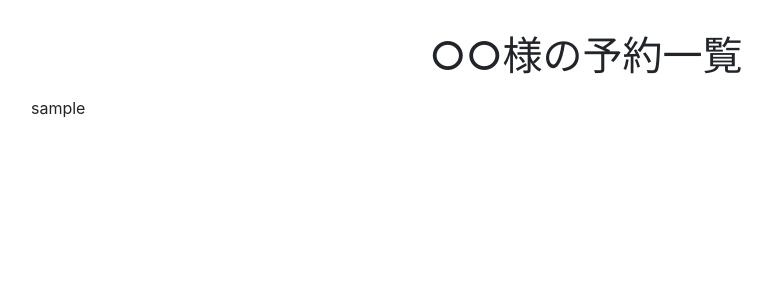
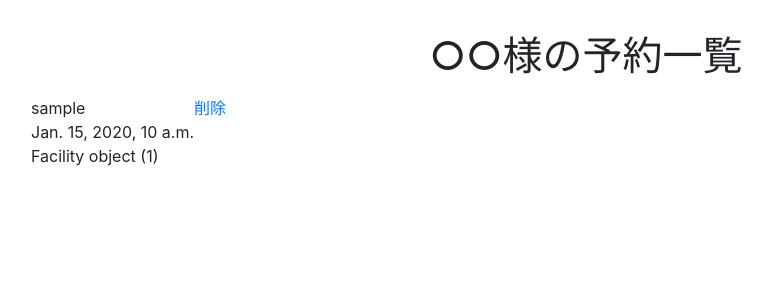
Before and after one commit to inaba1203mpka/sal_server_test, a Django app: page /reservation_list/ in a window 1280 px wide. Shown: the part 56-356 px from the top of the page, without its empty margins (54-826 px from the left). Run offline with Django 3.2, Linux system fonts and the light colour scheme; a user stored in the database is signed in; tables that the repository leaves empty hold one stand-in row (values such as "Sample post"); some libraries are stand-ins or nearby versions.

Commit message:
予約の削除完了

```diff
--- a/sal_server/system/models.py
+++ b/sal_server/system/models.py
@@ -153,7 +153,10 @@
     phone = models.PositiveIntegerField("電話番号")
     date_select = models.DateTimeField("日付")
     time_for = models.PositiveIntegerField("利用時間")
-
+    """
+    def get_people(self):
+        return self.man_in + self.man_out + self.woman_in + self.woman_out
+    """
 
 
 """ 施設 """
--- /dev/null
+++ b/sal_server/system/templates/system/reservation_confirm_delete.html
@@ -0,0 +1,5 @@
+<p>{{ object }} を削除していいですか?</p>
+<form method="post">
+  <button>削除する</button>
+  {% csrf_token %}
+</form>
--- a/sal_server/system/templates/system/reservation_list.html
+++ b/sal_server/system/templates/system/reservation_list.html
@@ -10,7 +10,12 @@
     </div>
     <dev class="row">
       {% for r in my_reservations %}
-      {{ r.owner_id }}
+        {{ r.owner_id }}<br>
+        {{ r.date_select }}<br>
+        {{ r.facility }}
+
+        <a href="{% url 'system:reservation_delete' r.pk %}">削除</a><br>
+        <hr>
       {% endfor %}
     </dev>
   </div>
--- a/sal_server/system/urls.py
+++ b/sal_server/system/urls.py
@@ -13,8 +13,8 @@
     path('user_create/', views.UserCreate.as_view(), name='user_create'),
     path('user_create/done', views.UserCreateDone.as_view(), name='user_create_done'),
     path('user_create/complete/<token>/', views.UserCreateComplete.as_view(), name='user_create_complete'),
-
     #予約系
     path('reservation_create/', views.Reservation_create.as_view(),name='reservation_create'),
     path('reservation_list/', views.Reservation_list.as_view(),name='reservation_list'),
+    path('<int:pk>/delete/',views.Reservation_delete.as_view(), name='reservation_delete'),
 ]
--- a/sal_server/system/views.py
+++ b/sal_server/system/views.py
@@ -1,4 +1,5 @@
 from django.conf import settings
+from django.urls import reverse_lazy
 from django.contrib.auth.mixins import LoginRequiredMixin
 from django.contrib.auth.views import (
     LoginView, LogoutView
@@ -136,3 +137,20 @@
 
     def get_queryset(self):
         return Reservation.objects.filter(owner_id=self.request.user)
+
+
+class  Reservation_delete(LoginRequiredMixin, generic.DeleteView):
+    """ 予約削除 """
+    model = Reservation
+    login_url = "/login"
+    form_class = ReservationForm
+
+    success_url = reverse_lazy('system:reservation_list')
+
+    def delete(self, request, *args, **kwargs):
+        result = super().delete(request, *args, **kwargs)
+        messages.success(
+            self.request, '「{}」を削除しました'.format(self.object))
+        return result
+
+#施設検索
```
